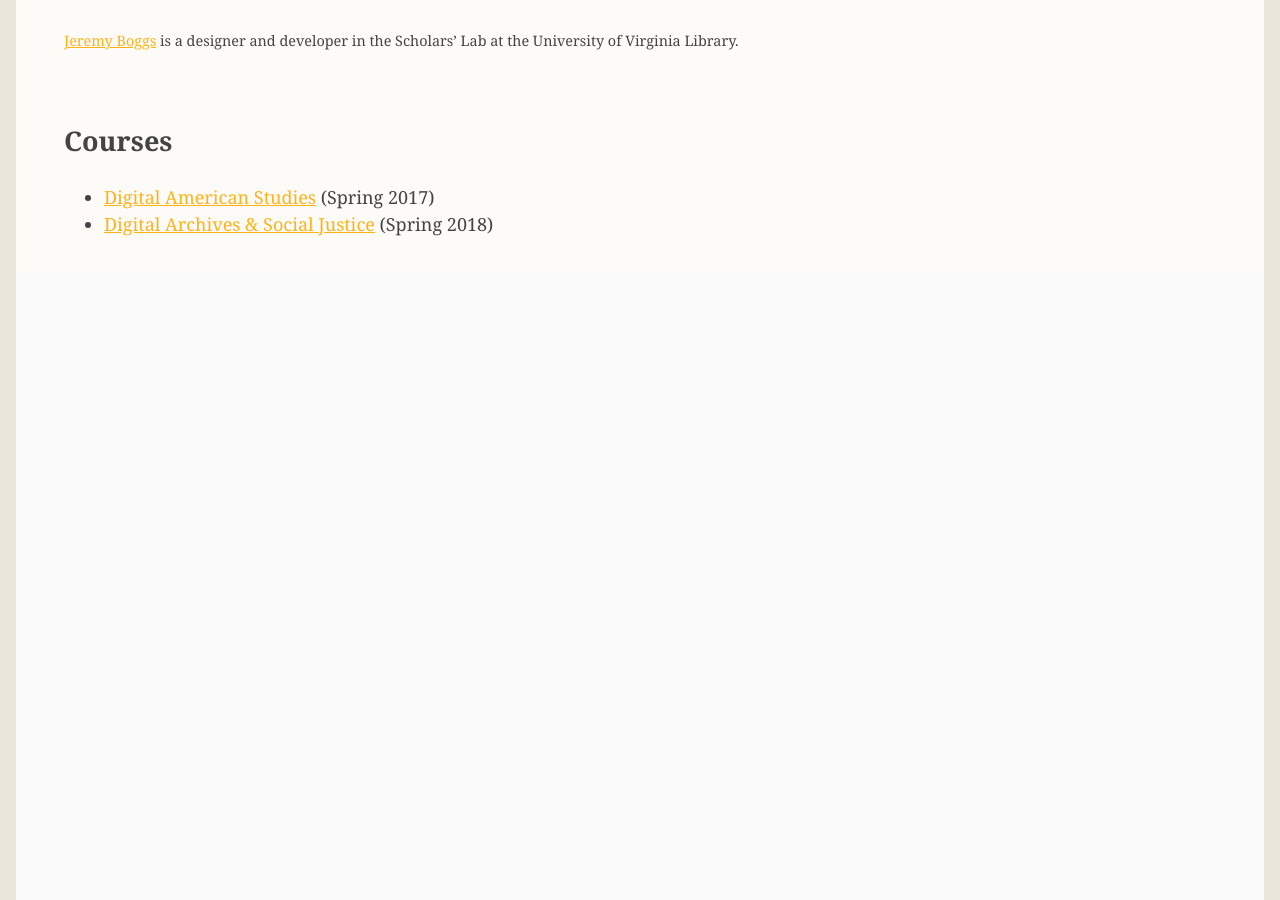
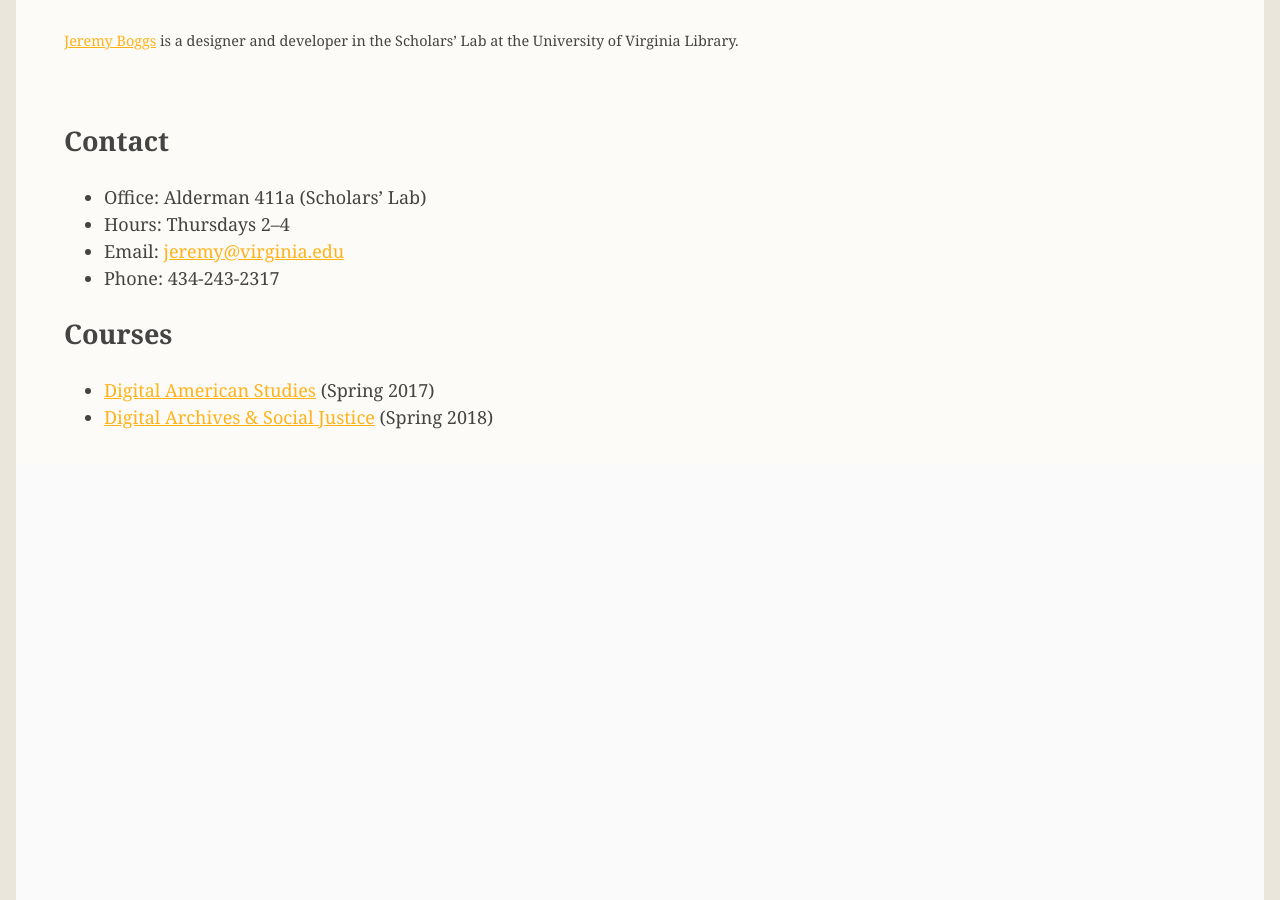
Before and after one commit to jeremyboggs/jeremyboggs.net, a Jekyll site: the page built from index.html, in a window 1280 px wide. Built offline with Jekyll 4.4.1, drawn with Linux system fonts in a browser that asks for light colours; some web fonts are replaced.

Commit message:
Updates home page markup and content.
- Uses semantic `section` element for, well, sections;
- Adds a loop of blog posts, with a conditional that checks whether
posts exist.

```diff
--- a/index.html
+++ b/index.html
@@ -3,11 +3,32 @@
 title: Home
 ---
 
-<div id="courses">
+<section id="contact">
+    <h2>Contact</h2>
+    <ul>
+        <li>Office: Alderman 411a (Scholars’ Lab)</li>
+        <li>Hours: Thursdays 2–4</li>
+        <li>Email: <a href="mailto:jeremy@virginia.edu">jeremy@virginia.edu</a></li>
+        <li>Phone: 434-243-2317</li>
+    </ul>
+</section>
+
+<section id="courses">
   <h2>Courses</h2>
   <ul>
   {% for course in site.courses %}
     <li><a href="{{ course.url }}">{{ course.title }}</a> ({{ course.term }})</li>
   {% endfor %}
   </ul>
-</div>
+</section>
+
+{% if site.posts.size > 0 %}
+<section id="writing">
+    <h2>Writing</h2>
+    <ul>
+    {% for post in site.posts %}
+    <li><a href="{{ post.url }}">{{ post.title }}</a></li>
+    {% endfor %}
+    </ul>
+</section>
+{% endif %}
```
